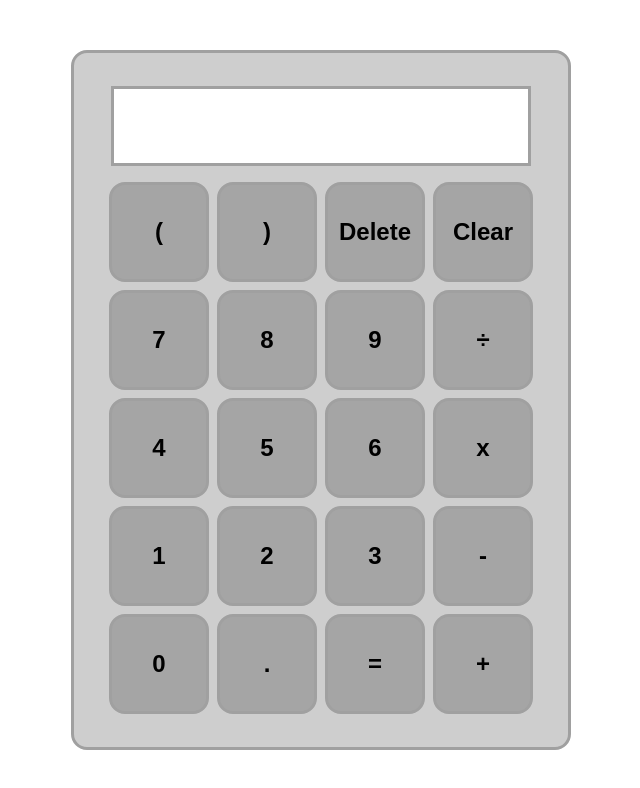
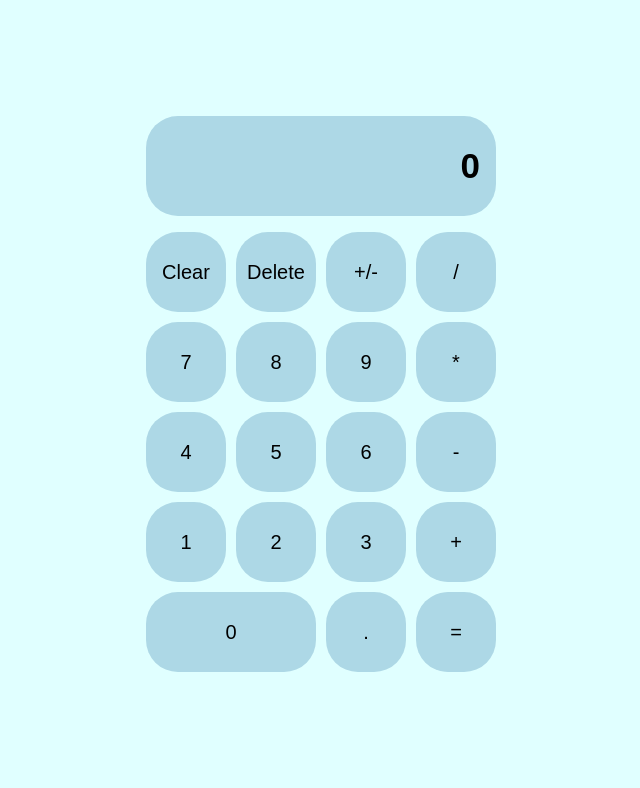
Before and after one commit to rberryd/top-calculator, a plain HTML site: page index.html in a window 1280 px wide. Both pictures are taken after a click on the button "Clear". Shown: the whole page, without its empty margins (319-959 px from the left). Drawn offline with Linux system fonts and the light colour scheme.

Commit message:
Finished HTML/CSS/JS coding to make a functional calculator. Added a style to make it less boring feeling. Can take on multiple equations.

```diff
--- a/index.html
+++ b/index.html
@@ -8,31 +8,31 @@
         <script src="index.js" defer></script>
     </head>
     <body>
-        <div class="center">
-            <div class="calculator-container">
-                <input type="text" id="numInput" class="input-container">
-                <div class="btn-container">
-                    <button class="input-btn">(</button>
-                    <button class="input-btn">)</button>
-                    <button class="input-btn">Delete</button>
-                    <button class="input-btn">Clear</button>
-                    <button class="input-btn">7</button>
-                    <button class="input-btn">8</button>
-                    <button class="input-btn">9</button>
-                    <button class="input-btn">÷</button>
-                    <button class="input-btn">4</button>
-                    <button class="input-btn">5</button>
-                    <button class="input-btn">6</button>
-                    <button class="input-btn">x</button>
-                    <button class="input-btn">1</button>
-                    <button class="input-btn">2</button>
-                    <button class="input-btn">3</button>
-                    <button class="input-btn">-</button>
-                    <button class="input-btn">0</button>
-                    <button class="input-btn">.</button>
-                    <button class="input-btn">=</button>
-                    <button class="input-btn">+</button>
-                </div>
+        <div class="calculator-container">
+            <div class="input-container">
+                <p class="current-op"></p>
+                <input type="text" value="0">
+            </div>
+            <div class="btn-container">
+                <button class="clear">Clear</button>
+                <button class="delete">Delete</button>
+                <button class="convert">+/-</button>
+                <button class="operator">/</button>
+                <button class="num">7</button>
+                <button class="num">8</button>
+                <button class="num">9</button>
+                <button class="operator">*</button>
+                <button class="num">4</button>
+                <button class="num">5</button>
+                <button class="num">6</button>
+                <button class="operator">-</button>
+                <button class="num">1</button>
+                <button class="num">2</button>
+                <button class="num">3</button>
+                <button class="operator">+</button>
+                <button class="zero">0</button>
+                <button class="decimal">.</button>
+                <button class="equal">=</button>
             </div>
         </div>
     </body>
--- a/index.js
+++ b/index.js
@@ -1,47 +1,111 @@
-let buttons = document.querySelectorAll('.input-btn');
-let input = document.querySelector('#numInput');
+const buttons = document.querySelectorAll('button');
+const input = document.querySelector('input');
+const currentOp = document.querySelector('.current-op');
 
-const operators = ['+', '-', 'x', '÷'];
+let num1 = '';
+let step = 0;
+let op = '';
 
-for(const button of buttons) {
-    button.addEventListener('click', function() {
-        switch(button.textContent) {
-            case '1':
-            case '2':
-            case '3':
-            case '4':
-            case '5':
-            case '6':
-            case '7':
-            case '8':
-            case '9':
-                input.value += this.textContent;
+for(const btn of buttons) {
+    btn.addEventListener('click', function() {
+      switch(true) {
+        case btn.classList.contains('num'):
+            assignNumber(this.textContent);
             break;
-            case '0':
-                if(!input.value == '') {
+        case btn.classList.contains('zero'):
+            if(input.value != 0) {
                 input.value += this.textContent;
             }
             break;
-            case '.':
-                if(input.value == '') {
-                    input.value += `0${this.textContent}`;
-                } else if(!input.value.includes('.')) {
+        case btn.classList.contains('decimal'):
+            if(!/[.]/g.test(input.value)) {
                 input.value += this.textContent;
             }
             break;
-            case '=':
-                operate(input.value);
+        case btn.classList.contains('delete'):
+            deleteNum('delete');
             break;
-            case 'Clear':
-                input.value = '';
+        case btn.classList.contains('clear'):
+            deleteNum('clear');
             break;
-            case 'Delete':
-                if(input.value == '0.') {
-                    input.value = '';
-                } else if(input.value.length > 0) {
-                    input.value = input.value.replace(input.value[input.value.length - 1], "");
+        case btn.classList.contains('operator'):
+            assignOperator(this.textContent);
+            break;
+        case btn.classList.contains('equal'):
+            if(step === 2) {
+                step = 0;
+                operate(parseFloat(num1), parseFloat(input.value), op);
+                input.value = num1;
+                currentOp.textContent = '';
+            }
+            break;
+        case btn.classList.contains('convert'):
+            if(input.value == '0') {
+                break;
+            } else if(!/[-]/g.test(input.value)) {
+                input.value = `-${input.value}`;
+            } else {
+                input.value = input.value.replace('-', '');
             }
             break;
       }
     });
 }
+
+function assignNumber(num) {
+    if(step === 0) {
+        if(input.value === '0') {
+            input.value = num;
+        } else {
+            input.value += num;
+        }
+    } else if(step === 1) {
+        step = 2;
+        input.value = num;
+    } else if(step === 2) {
+        input.value += num;
+    }
+}
+
+function assignOperator(operator) {
+    if(step === 0 && input.value != '0') {
+        step = 1;
+        num1 = input.value;
+        input.value = '';
+        op = operator;
+        currentOp.textContent = `${num1}${operator}`;
+    } else if(step === 2) {
+        operate(parseFloat(num1), parseFloat(input.value), op);
+        input.value = '';
+        currentOp.textContent = `${num1}${operator}`;
+        op = operator;
+    }
+}
+
+function operate(firstNum, secondNum, operator) {
+    if(operator === '+') {
+        num1 = firstNum + secondNum;
+    } else if(operator === '-') {
+        num1 = firstNum - secondNum;
+    } else if(operator === '*') {
+        num1 = firstNum * secondNum;
+    } else if(operator === '/') {
+        num1 = firstNum / secondNum;
+    }
+}
+
+function deleteNum(option) {
+    if(option === 'clear') {
+        input.value = '0';
+        num1 = '';
+        step = 0;
+        op = '';
+        currentOp.textContent = '';
+    } else if(option === 'delete') {
+        if(input.value.length == 1) {
+            input.value = '0';
+        } else {
+            input.value = input.value.replace(input.value[input.value.length - 1], '');
+        }
+    }
+}
--- a/styles.css
+++ b/styles.css
@@ -5,71 +5,84 @@
     user-select: none;
 }
 
-.center {
+body {
     height: 100vh;
-    width: 100%;
 
-    display: grid;
-    place-items: center;
+    display: flex;
+    justify-content: center;
+    align-items: center;
+
+    background: lightcyan;
 }
 
 .calculator-container {
-    height: 700px;
-    width: 500px;
+    height: 600px;
+    width: 400px;
+
+    padding: 1rem;
 
     display: flex;
     flex-direction: column;
-    justify-content: center;
     align-items: center;
-
     gap: 1rem;
-
-    border: 0.2rem solid rgb(160, 160, 160);
-    border-radius: 1rem;
-
-    background: rgb(206, 206, 206);
 }
 
 .input-container {
-    height: 5rem;
-    width: 85%;
+    height: 100px;
+    width: 350px;
+}
 
-    border: 0.2rem solid rgb(160, 160, 160);
+.current-op {
+    position: absolute;
+    padding: 20px;
 
-    font-size: 2.5rem;
-    text-align: center;
+    font-size: 20px;
+    font-weight: bold;
+}
+
+input {
+    height: 100%;
+    width: 100%;
+    padding: 1rem;
+
+    font-size: 35px;
+    font-weight: bold;
+    text-align: right;
 
     pointer-events: none;
 }
 
 .btn-container {
     display: flex;
-    flex-wrap: wrap;
     justify-content: center;
     align-items: center;
-
-    gap: 0.5rem;
+    flex-wrap: wrap;
+    gap: 10px;
 }
 
-.input-btn {
-    height: 100px;
-    width: 100px;
+button, input {
+    background: lightblue;
+    border: none;
+    border-radius: 2rem;
+}
 
-    border: 0.2rem solid rgb(160, 160, 160);
-    border-radius: 1rem;
+button {
+    height: 80px;
+    width: 80px;
 
-    background: rgb(165, 165, 165);
-
-    font-size: 1.5rem;
-    font-weight: bold;
+    font-size: 20px;
 
     cursor: pointer;
 }
 
-.input-btn:hover {
+button:hover {
     filter: brightness(95%);
 }
 
-.input-btn:active {
+button:active {
     filter: brightness(90%);
 }
+
+.zero {
+    width: 170px;
+}
```
Lines whose indentation alone changed are shown as unchanged.
